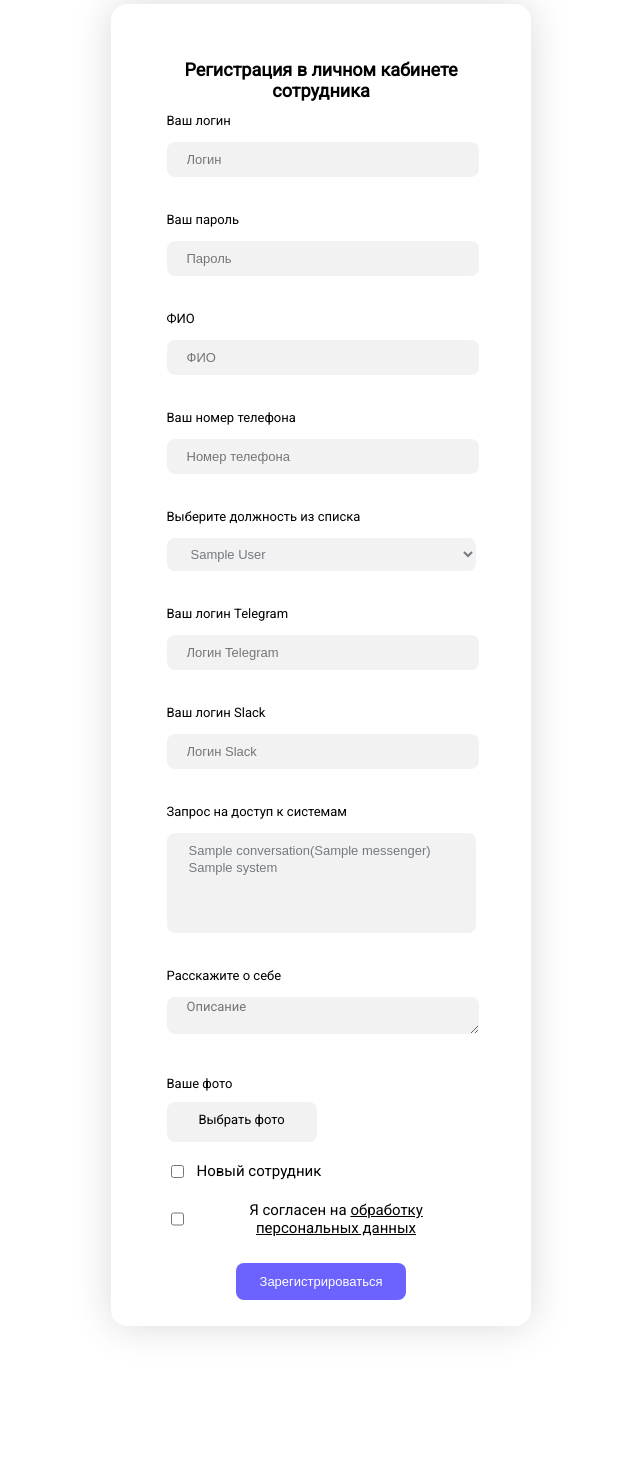
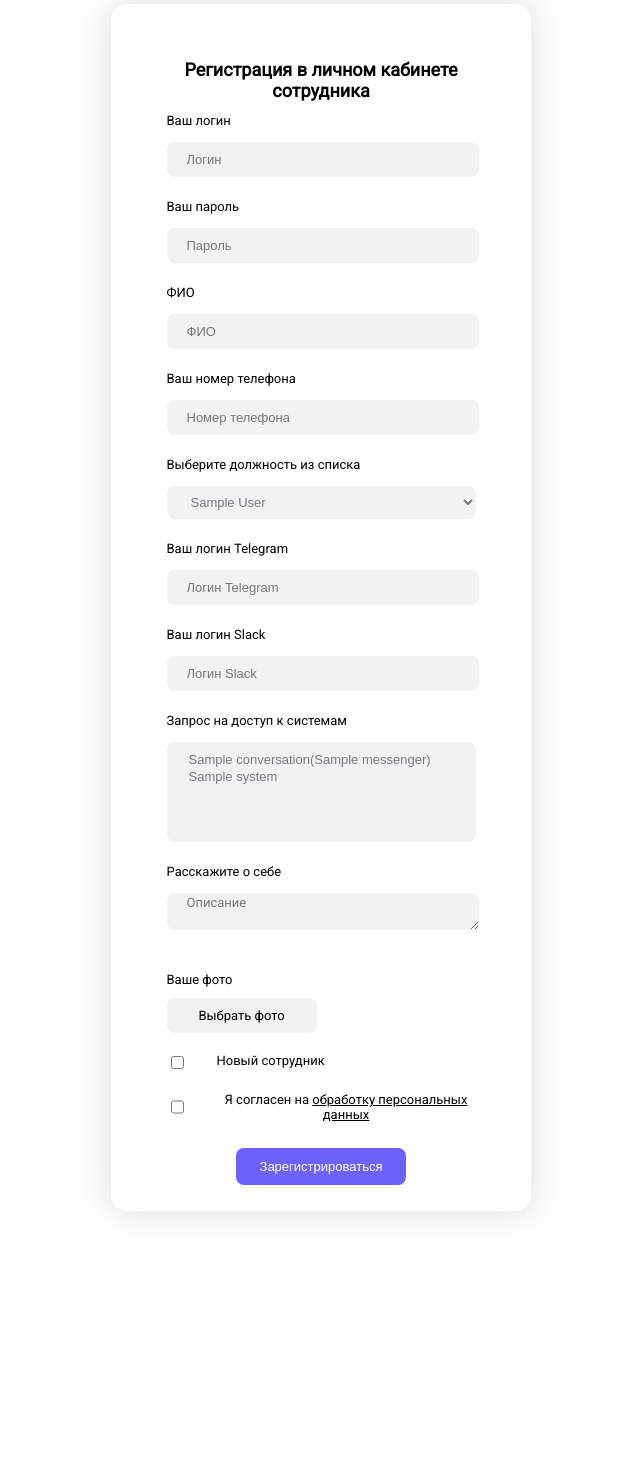
Before and after one commit to BuroRoll/EmployeePortal, a Django app: page /register/ in a window 1280 px wide. Shown: the part 186-1662 px from the top of the page, without its empty margins (319-959 px from the left). After the commit the page ends 1405 px from the top, so only its background shows below. Run offline with Django 3.2, Linux system fonts and the light colour scheme; tables that the repository leaves empty hold one stand-in row (values such as "Sample post").

Commit message:
change styles

```diff
--- a/EmployeePortal/settings.py
+++ b/EmployeePortal/settings.py
@@ -26,7 +26,7 @@ SECRET_KEY = '@g_zwf1xr8f+$b29o317*7++4v79cw&gaiz0jl=2x8)%-atw7s'
 # SECURITY WARNING: don't run with debug turned on in production!
 DEBUG = True
 
-ALLOWED_HOSTS = ['65110a379361.ngrok.io', '127.0.0.1']
+ALLOWED_HOSTS = ['d999a3acd940.ngrok.io', '127.0.0.1']
 
 # Application definition
 
@@ -56,8 +56,7 @@ ROOT_URLCONF = 'EmployeePortal.urls'
 TEMPLATES = [
     {
         'BACKEND': 'django.template.backends.django.DjangoTemplates',
-        'DIRS': [BASE_DIR / 'templates']
-        ,
+        'DIRS': [BASE_DIR / 'templates'],
         'APP_DIRS': True,
         'OPTIONS': {
             'context_processors': [
--- a/static/style/adaptive-style.css
+++ b/static/style/adaptive-style.css
@@ -94,6 +94,8 @@
     }
 
     .candidate-submit {
+        padding-left: 10px;
+        padding-right: 10px;
         width: 116.25px;
         height: 29.25px;
         border: none;
--- a/templates/accounts/login1.html
+++ b/templates/accounts/login1.html
@@ -40,14 +40,14 @@
                    {% if user_form.login.field.required %}required{% endif %}>
         </div>
 
-        <div style="margin-top: 35px">
+        <div class="top-margin">
             <label class="log-label" for="password">Ваш пароль</label><br>
             <input id="password" name="password" class="reg-input" type="password" placeholder="Пароль"
                    name="{{ form.password.name }}"
                    id="{{ form.password.id_for_label }}"
                    {% if user_form.name.field.required %}required{% endif %}>
         </div>
-        <div style="padding-bottom: 55px">
+        <div class="padding-bottom">
             <input class="sub-log" type="submit" value="Вход">
             <br>
             <a class="pred_sub" href="/register">Нет аккаунта? Зарегистрироваться</a>
--- a/templates/accounts/register1.html
+++ b/templates/accounts/register1.html
@@ -40,21 +40,21 @@
                    id="{{ user_form.login.id_for_label }}"
                    {% if user_form.login.field.required %}required{% endif %}>
         </div>
-        <div style="margin-top: 35px">
+        <div class="top-margin">
             <label class="log-label" for="password">Ваш пароль</label><br>
             <input type="password" placeholder="Пароль" class="reg-input"
                    name="{{ user_form.password.name }}"
                    id="{{ user_form.password.id_for_label }}"
                    {% if user_form.password.field.required %}required{% endif %}>
         </div>
-        <div style="margin-top: 35px">
+        <div class="top-margin">
             <label class="log-label" for="FIO">ФИО</label><br>
             <input type="text" placeholder="ФИО" class="reg-input"
                    name="{{ user_form.name.name }}"
                    id="{{ user_form.name.id_for_label }}"
                    {% if user_form.name.field.required %}required{% endif %}>
         </div>
-        <div style="margin-top: 35px">
+        <div class="top-margin">
             <label class="log-label" for="tel">Ваш номер телефона</label><br>
 
             <input type="tel" data-tel-input maxlength="18" class="reg-input"
@@ -66,7 +66,7 @@
         </div>
 
 
-        <div style="margin-top: 35px">
+        <div class="top-margin">
             <label class="log-label" for="position">Выберите должность из списка</label><br>
 
             <select class="reg-input sel-input" type="select"
@@ -74,7 +74,7 @@
                             name={{ user_form.position }}
             </select>
         </div>
-        <div style="margin-top: 35px">
+        <div class="top-margin">
             <label class="log-label" for="login_telegram">Ваш логин Telegram</label><br>
             <input type="text" class="reg-input"
                    placeholder="Логин Telegram"
@@ -82,7 +82,7 @@
                    id="{{ user_form.telegram_login.id_for_label }}"
                    {% if user_form.telegram_login.field.required %}required{% endif %}>
         </div>
-        <div style="margin-top: 35px">
+        <div class="top-margin">
             <label class="log-label" for="login_slack">Ваш логин Slack</label><br>
             <input type="text" class="reg-input"
                    placeholder="Логин Slack"
@@ -90,7 +90,7 @@
                    id="{{ user_form.slack_login.id_for_label }}"
                    {% if user_form.slack_login.field.required %}required{% endif %}>
         </div>
-        <div style="margin-top: 35px">
+        <div class="top-margin">
 
             <label class="log-label" for="system">Запрос на доступ к системам</label><br>
             <select class="reg-input sel-input" name="system" id="system" form="reg" multiple
@@ -106,34 +106,16 @@
 
         </div>
 
-        <div style="margin-top: 35px">
+        <div class="top-margin">
             <label class="log-label" for="text">Расскажите о себе</label><br>
-
-            {#            <input type="text" class="reg-input"#}
-            {#                   placeholder="Описание"#}
-            {#                   name="{{ user_form.info.name }}"#}
-            {#                   id="{{ user_form.info.id_for_label }}"#}
-            {#                   {% if user_form.info.field.required %}required{% endif %}>#}
             <textarea id="{{ user_form.info.id_for_label }}" name="{{ user_form.info.name }}" class="reg-input"
                       placeholder="Описание"
                       {% if user_form.info.field.required %}required{% endif %}></textarea>
         </div>
-
-
-        {#        <div style="margin-top: 35px">#}
-        {#            <label class="log-label">Ваше фото</label>#}
-        {#            <img id="imgInp" alt="" style="float: left; width: 50px">#}
-        {#            <label style="float: left;" class="reg-input reg-download" for="id_photo">Выбрать фото</label>#}
-        {#                        <input class="reg-input reg-download-photo" id="photo" name="password" type="file"#}
-        {#                               placeholder="Выбрать фото">#}
-        {#            <input class="reg-input reg-download-photo" type="file" name="photo" accept="image/*" #}
-        {#                   style="display: none">#}
-        {#            #}
-        {#        </div>#}
         <div style="margin-top: 35px; text-align: left">
             <label class="log-label" style="    float: inherit;">Ваше фото</label>
             <div class="reg-img-block">
-                <label class="reg-input reg-download" for="id_photo" style="width: 130px; height: 20px;">Выбрать
+                <label class="reg-input reg-download" for="id_photo" style="width: 130px; height: 15px;">Выбрать
                     фото</label>
                 <img id="imgInp" alt="" class="reg-img">
             </div>
@@ -159,14 +141,14 @@
         </div>
 
 
-        <div style="float:left;" class="check">
-            <input style="floar:left;" type="checkbox" name="{{ user_form.is_new_employee.name }}"
+        <div class="check">
+            <input  type="checkbox" name="{{ user_form.is_new_employee.name }}"
                    id="{{ user_form.is_new_employee.id_for_label }}">
-            <span style="color: black; margin-left: 10px;">Новый сотрудник</span>
+            <span class="reg-checkbox">Новый сотрудник</span>
         </div>
-        <div style="float:left;" class="check">
-            <input style="float:left;" class="check_box" type="checkbox" name="checkbox" required>
-            <span style="color: black; margin-left: 10px;">Я согласен на <a><u>обработку персональных данных</u></a></span>
+        <div  class="check">
+            <input class="check_box" type="checkbox" name="checkbox" required>
+            <span class="reg-checkbox">Я согласен на <a><u>обработку персональных данных</u></a></span>
         </div>
 
 
```
Also changed, not shown: templates/accounts/candidates_table.html (+43 -4 lines).
